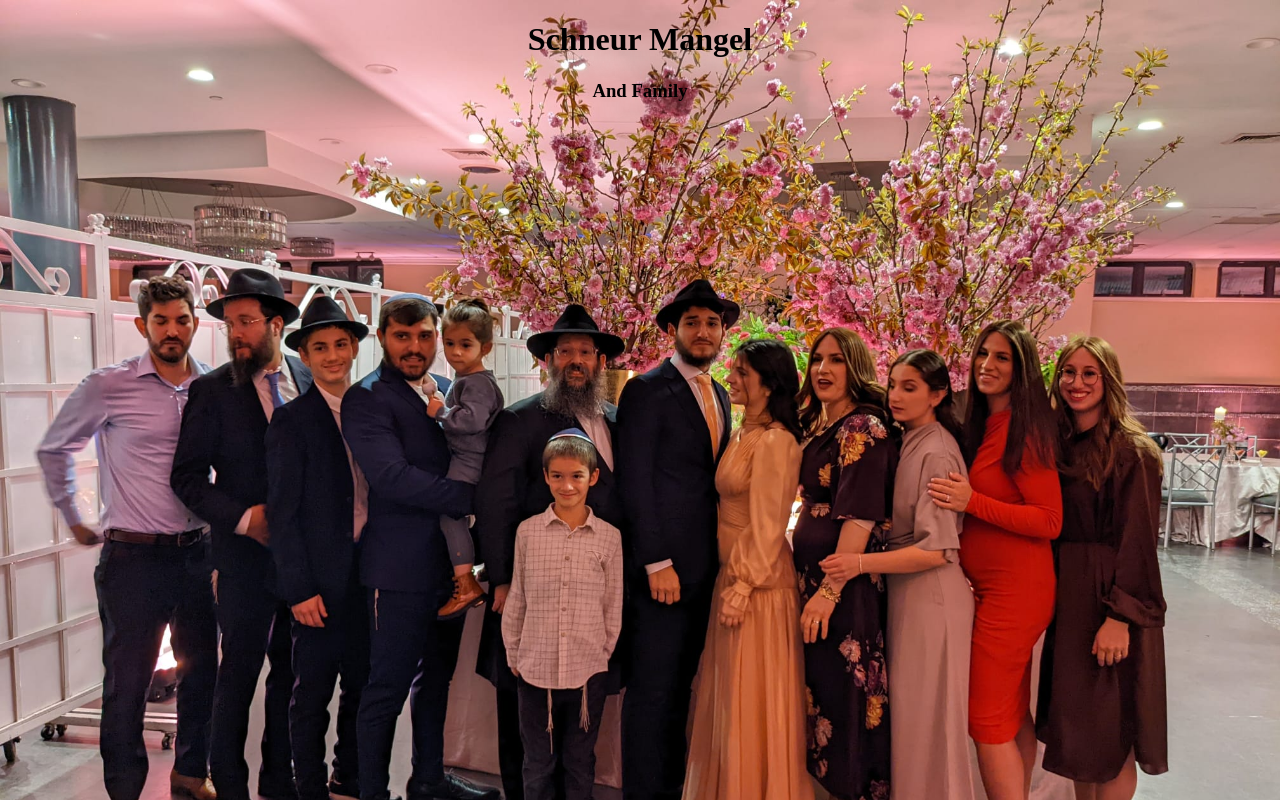
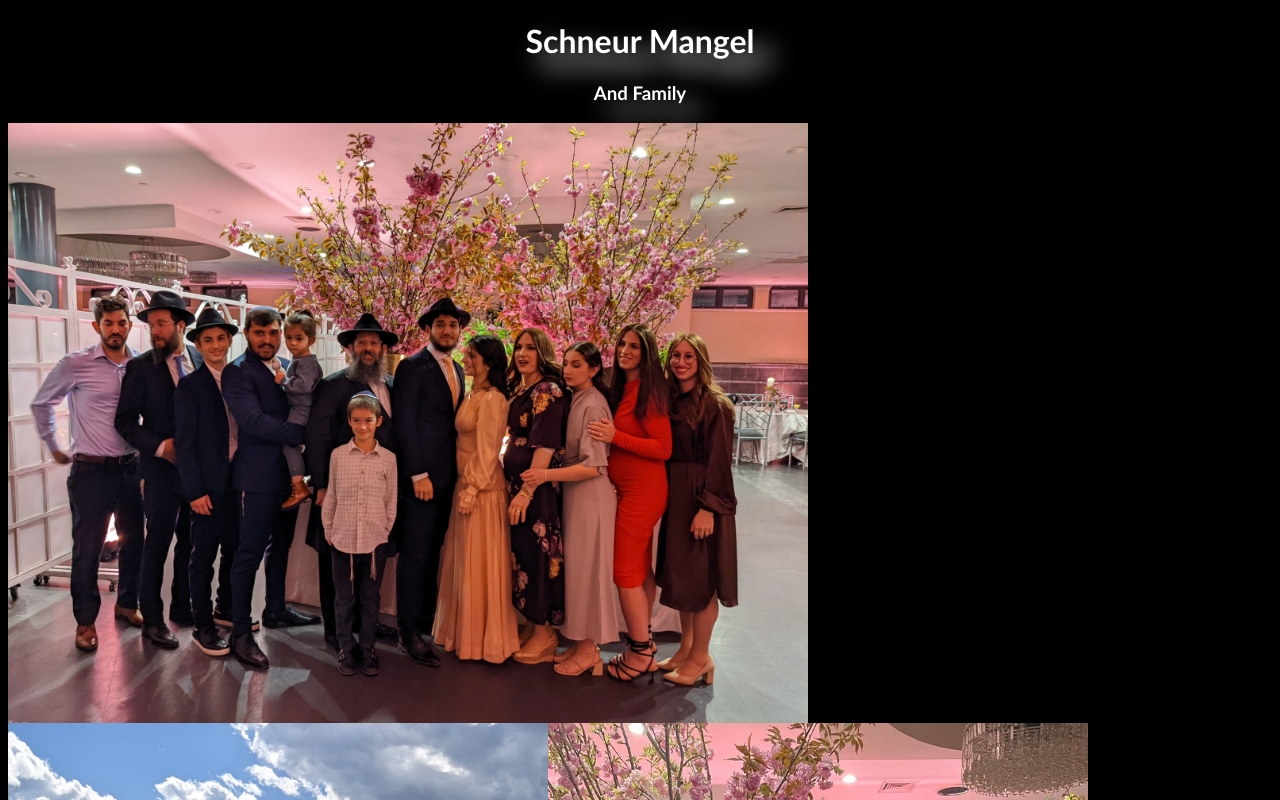
Before and after one commit to SchneurMangel/-git_test-, a plain HTML site: page Odin Projects/Odin project landing page/page.html in a window 1280 px wide. Shown: the top 800 px of the page. Drawn offline with Linux system fonts and the light colour scheme.

Commit message:
starting of family webpage layout

```diff
--- a/Odin Projects/Odin project landing page/page.html
+++ b/Odin Projects/Odin project landing page/page.html
@@ -4,13 +4,28 @@
     <meta charset="UTF-8">
     <meta http-equiv="X-UA-Compatible" content="IE=edge">
     <meta name="viewport" content="width=device-width, initial-scale=1.0">
-    <title>Document</title>
+    <title>Mangel Family</title>
     <link rel="stylesheet" href="style.css">
 </head>
 <body>
     <header>
-        <h1>Schneur Mangel</h1>
+
+        <h1 >Schneur Mangel</h1>
         <h3>And Family</h3>
-         </header>
+    </header>
+         <section>
+<div class="container">
+    <img class="Item1" src="../odin-links-and-images/Images/FamilyPicture.jpeg" alt="Family Family Picture">
+    <img class="Item2" src="../odin-links-and-images/Images/chaya-sruli.jpeg" alt=" Chaya Sruli and Coby">
+    <img class="Item3" src="../odin-links-and-images/Images/Sarale-Henoch.jpeg" alt="Sarale and Henoch">
+    <img class="Item4" src="../odin-links-and-images/Images/Mendel-Mimi.jpeg" alt="Mendel and Mimi">
+    <img class="Item5" src="../odin-links-and-images/Images/Mommy-Tatty.jpeg" alt="Mommy and Tatty">
+    <img class="Item6" src="../odin-links-and-images/Images/Kids.jpeg" alt="Mendel Chezy and Keny">
+
+</div>
+         </section>
+<aside>]
+
+</aside>
 </body>
 </html>
--- a/Odin Projects/Odin project landing page/style.css
+++ b/Odin Projects/Odin project landing page/style.css
@@ -1,12 +1,29 @@
 body{
-background-image: url(../odin-links-and-images/Images/FamilyPicture.jpeg);
-background-size: cover;
+background-color: black;
 }
 
 header{
- text-align: center;
- font-family:'Trebuchet MS', 'Lucida Sans Unicode', 'Lucida Grande', 'Lucida Sans', Arial, sans-serif
- font-weight: lighter;
+text-align: center;
+ font-family:'Trebuchet MS', 'Lucida Sans Unicode', 'Lucida Grande', 'Lucida Sans', Arial, sans-serif;
  text-shadow: 15px 15px 27px white;
- color:black;
+ color:white;
 }
+
+img{
+    width: 540px;
+    height: auto;
+}
+.container{
+    display: flex;
+    flex-wrap: wrap;
+    flex-direction: row;
+}
+.Item1{
+    width: 800px;
+    height: auto;
+}
+
+.Item6{
+    width: 800px;
+    height: auto;
+}
```
Also changed, not shown: Odin Projects/odin-links-and-images/Images/Kids.jpeg (added), Odin Projects/odin-links-and-images/Images/Mendel-Mimi.jpeg (added), Odin Projects/odin-links-and-images/Images/Mommy-Tatty.jpeg (added), Odin Projects/odin-links-and-images/Images/Sarale-Henoch.jpeg (added), Odin Projects/odin-links-and-images/Images/chaya-sruli.jpeg (added), Odin Projects/odin-links-and-images/Images/mendel-mimi-kids.jpeg (added).
